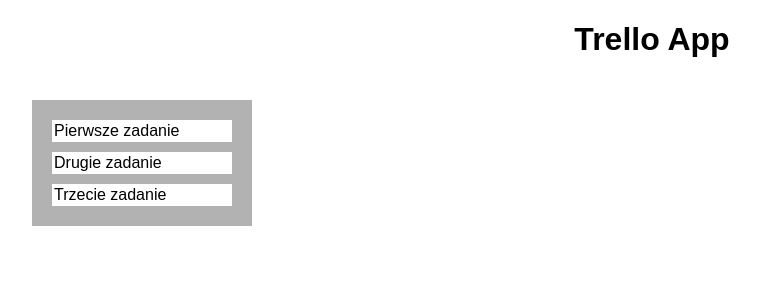
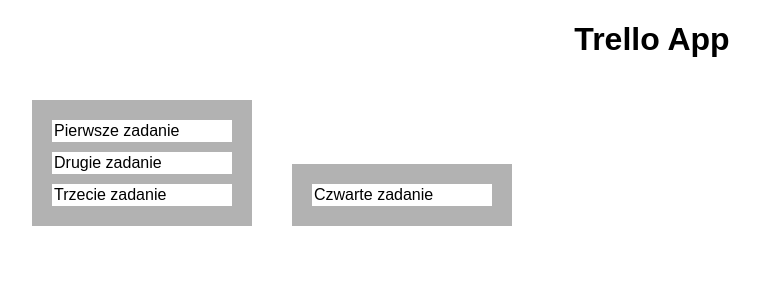
Before and after one commit to Marek294/trello-app, a React (Create React App) app: page / in a window 1280 px wide. Shown: the top 300 px of the page, without its empty margins (8-768 px from the left). Built offline with nearby package versions, Linux system fonts and the light colour scheme.

Commit message:
move functions and state to Boards Component, initialize drag and drop tasks to other board

```diff
--- a/src/components/Board/Board.js
+++ b/src/components/Board/Board.js
@@ -3,67 +3,22 @@
 import './Board.css';
 
 class Board extends Component {
-    state = {
-        tasks: [
-            {
-                id: 1,
-                text: 'Pierwsze zadanie'
-            },
-            {
-                id: 2,
-                text: 'Drugie zadanie'
-            },
-            {
-                id: 3,
-                text: 'Trzecie zadanie'
-            }
-        ],
-        draggedId: null
-    }
-
-    handleOnTaskDragStart = id => e => {
-        this.setState({
-            draggedId: id
-        })
-    }
-
-    handleOnTaskDrop = id => e => {
-        e.preventDefault();
-        const { tasks, draggedId } = this.state
-
-        const draggedIndex = tasks.findIndex(item => item.id === draggedId)
-        const dropedIndex = tasks.findIndex(item => item.id === id)
-        const element = tasks[draggedIndex]
-
-        let newTasks = [
-        ...tasks.slice(0, draggedIndex),
-        ...tasks.slice(draggedIndex + 1)
-        ]
-
-        newTasks.splice(dropedIndex, 0, element)
-
-        this.setState({
-            tasks: newTasks
-        })
-
-    }
-
-    // onDragOverBoard = e => e.preventDefault();
+    onDragOverBoard = e => e.preventDefault();
 
     render() {
-        // const { onBoardDrop, id } = this.props;
-        const { tasks } = this.state;
+        const { onBoardDrop, tasks, handleOnTaskDragStart, handleOnTaskDrop } = this.props;
+
         const displayTasks = tasks.map((item,i) => {
             return (
                 <Task key={i}
                     item={item}
-                    handleOnTaskDragStart={this.handleOnTaskDragStart}
-                    handleOnTaskDrop={this.handleOnTaskDrop} />
+                    handleOnTaskDragStart={handleOnTaskDragStart}
+                    handleOnTaskDrop={handleOnTaskDrop} />
             );
         })
 
         return (
-            <div className='board' >
+            <div className='board' onDragOver={this.onDragOverBoard} onDrop={onBoardDrop} >
                 {displayTasks}
             </div>
         );
--- a/src/components/Boards/Boards.js
+++ b/src/components/Boards/Boards.js
@@ -2,17 +2,81 @@
 import Board from '../Board/Board';
 
 class Boards extends Component {
-    // onBoardDrop = id => e => {
-    //     e.preventDefault();
-    //     console.log('board drop', id)
-    // }
+    state = {
+        tasks: [
+            {
+                id: 1,
+                board: 1,
+                text: 'Pierwsze zadanie'
+            },
+            {
+                id: 2,
+                board: 1,
+                text: 'Drugie zadanie'
+            },
+            {
+                id: 3,
+                board: 1,
+                text: 'Trzecie zadanie'
+            },
+            {
+                id: 4,
+                board: 2,
+                text: 'Czwarte zadanie'
+            }
+        ],
+        draggedId: null
+    }
+
+    handleOnTaskDragStart = id => e => {
+        this.setState({
+            draggedId: id
+        })
+    }
+
+    handleOnTaskDrop = id => e => {
+        console.log('task drop', id);
+        e.preventDefault();
+        const { tasks, draggedId } = this.state
+
+        const draggedIndex = tasks.findIndex(item => item.id === draggedId)
+        const dropedIndex = tasks.findIndex(item => item.id === id)
+        const element = tasks[draggedIndex]
+
+        let newTasks = [
+        ...tasks.slice(0, draggedIndex),
+        ...tasks.slice(draggedIndex + 1)
+        ]
+
+        newTasks.splice(dropedIndex, 0, element)
+
+        this.setState({
+            tasks: newTasks
+        })
+
+    }
+
+    onBoardDrop = id => e => {
+        e.preventDefault();
+        console.log('board drop', id)
+    }
+
+    filterTasks = boardId => {
+        const { tasks } = this.state;
+
+        return tasks.filter(item => item.board === boardId);
+    }
 
     render() {
         return (
             <div className='boards'>
                 <h1 className='boards__title'>Trello App</h1>
-                <Board />
-                {/* <Board onBoardDrop={this.onBoardDrop} id={2} /> */}
+                {[1, 2].map(id =>
+                    <Board id={id}
+                        handleOnTaskDragStart={this.handleOnTaskDragStart}
+                        handleOnTaskDrop={this.handleOnTaskDrop}
+                        onBoardDrop={this.onBoardDrop(id)}
+                        tasks={this.filterTasks(id)} />)}
             </div>
         );
     }
```
